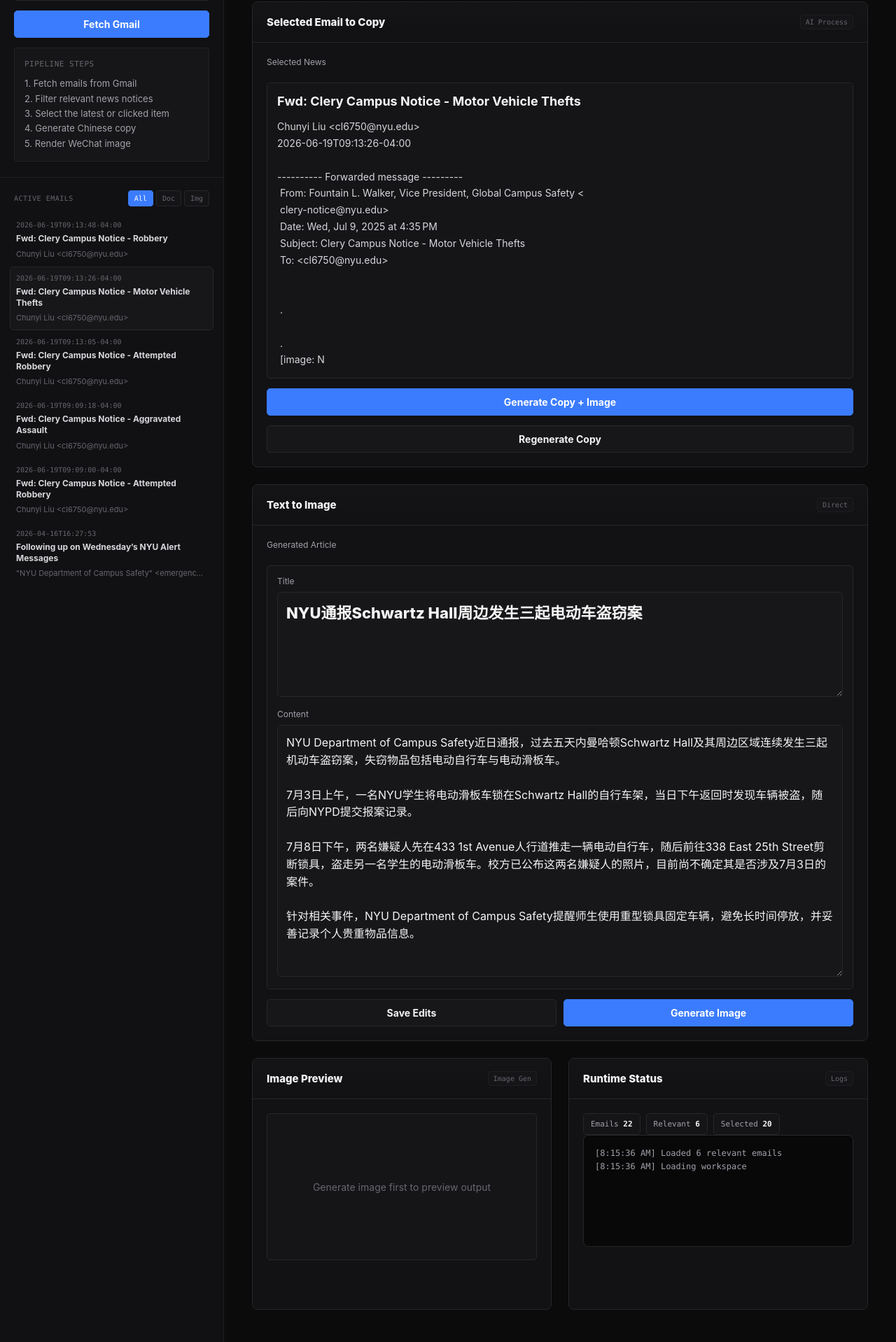
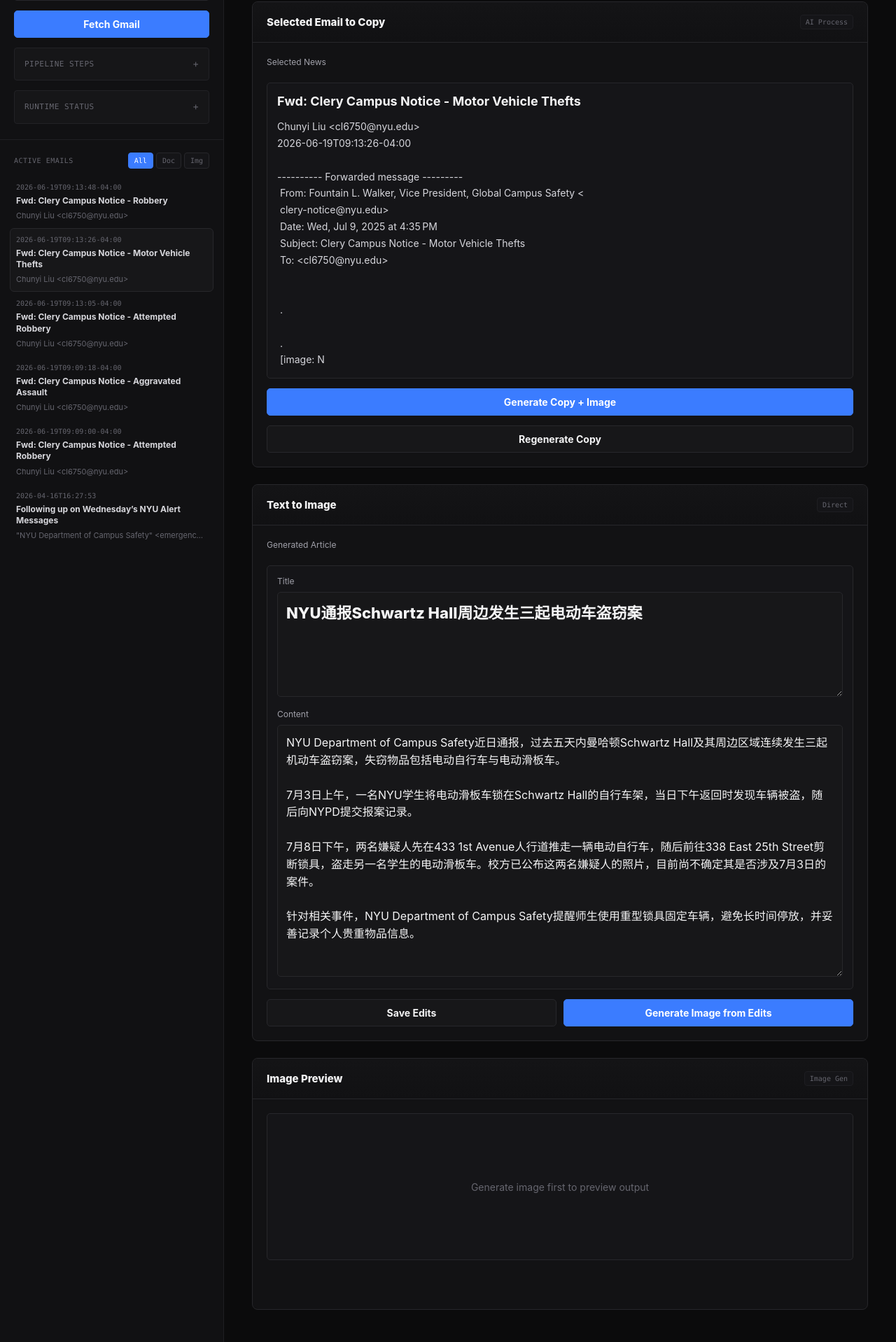
Before and after one commit to sx2660-png/news_intelligence, a Flask app: page / in a window 1280 px wide. Shown: the part 126-2044 px from the top of the page at 70% size. Run offline with Flask 3, Linux system fonts and the light colour scheme; the visitor is signed in with stand-in values (Sample User, id 1).

Commit message:
feat：pipeline change

```diff
--- a/templates/dashboard.html
+++ b/templates/dashboard.html
@@ -40,8 +40,13 @@
     .role{font-family:var(--mono);font-size:9px;color:var(--muted);margin-top:2px}
     .ghost{height:30px;border:1px solid var(--border);background:#0d0d0f;color:var(--sub);border-radius:5px;padding:0 10px;cursor:pointer}
     .side-actions{display:grid;gap:10px;margin-top:14px}
-    .pipeline{margin-top:14px;background:#161618;border:1px solid #222226;border-radius:4px;padding:14px 14px;color:var(--sub);line-height:1.65;font-size:13px}
-    .pipeline-title{font-family:var(--mono);font-size:11px;color:var(--muted);text-transform:uppercase;letter-spacing:.5px;margin-bottom:8px}
+    .side-panel{margin-top:14px;background:#161618;border:1px solid #222226;border-radius:4px;color:var(--sub);line-height:1.65;font-size:13px;overflow:hidden}
+    .side-panel summary{list-style:none;cursor:pointer;padding:12px 14px;font-family:var(--mono);font-size:11px;color:var(--muted);text-transform:uppercase;letter-spacing:.5px;display:flex;align-items:center;justify-content:space-between}
+    .side-panel summary::-webkit-details-marker{display:none}
+    .side-panel summary::after{content:"+";font-size:13px;color:var(--muted)}
+    .side-panel[open] summary{border-bottom:1px solid #222226}
+    .side-panel[open] summary::after{content:"-"}
+    .side-panel-body{padding:12px 14px}
     .task-head{display:flex;justify-content:space-between;align-items:center;padding:18px 20px 10px}
     .eyebrow{font-family:var(--mono);font-size:10px;letter-spacing:.5px;color:var(--muted);text-transform:uppercase}
     .tabs{display:flex;gap:4px}
@@ -84,7 +89,7 @@
     .inline-actions{display:grid;grid-template-columns:1fr 1fr;gap:10px}
     .preview{background:#151518;border:1px solid var(--border);border-radius:5px;min-height:210px;padding:12px;display:grid;place-items:center;color:var(--muted);text-align:center;line-height:1.5}
     .preview img{display:block;width:100%;height:auto;border-radius:3px;background:white}
-    .bottom{display:grid;grid-template-columns:1fr 1fr;gap:24px;margin-top:24px}
+    .bottom{display:grid;grid-template-columns:1fr;gap:24px;margin-top:24px}
     .log{background:#080809;border:1px solid var(--border);border-radius:var(--radius);min-height:160px;padding:16px;font-family:var(--mono);font-size:12px;color:var(--sub);white-space:pre-wrap;line-height:1.55}
     .status-line{display:flex;gap:8px;flex-wrap:wrap}
     .status-pill{border:1px solid var(--border);background:#151518;border-radius:5px;padding:8px 10px;color:var(--sub);font-family:var(--mono);font-size:11px}
@@ -111,14 +116,27 @@
         <div class="side-actions">
           <button class="btn primary" id="fetchBtn">Fetch Gmail</button>
         </div>
-        <div class="pipeline">
-          <div class="pipeline-title">Pipeline Steps</div>
+        <details class="side-panel">
+          <summary>Pipeline Steps</summary>
+          <div class="side-panel-body">
             <div>1. Fetch emails from Gmail</div>
             <div>2. Filter relevant news notices</div>
             <div>3. Select the latest or clicked item</div>
             <div>4. Generate Chinese copy</div>
             <div>5. Render WeChat image</div>
           </div>
+        </details>
+        <details class="side-panel">
+          <summary>Runtime Status</summary>
+          <div class="side-panel-body">
+            <div class="status-line">
+              <div class="status-pill">Emails <strong id="emailCount">0</strong></div>
+              <div class="status-pill">Relevant <strong id="relevantCount">0</strong></div>
+              <div class="status-pill">Selected <strong id="selectedUid">none</strong></div>
+            </div>
+            <div class="log" id="log"></div>
+          </div>
+        </details>
       </div>
       <div class="task-head">
         <div class="eyebrow">Active Emails</div>
@@ -165,7 +183,7 @@
             </div>
             <div class="inline-actions">
               <button class="btn" id="saveBtn">Save Edits</button>
-              <button class="btn primary" id="imageBtn">Generate Image</button>
+              <button class="btn primary" id="imageBtn">Generate Image from Edits</button>
             </div>
           </div>
         </article>
@@ -179,20 +197,6 @@
           </div>
           <div class="card-body">
             <div class="preview" id="preview">Generate image first to preview output</div>
-          </div>
-        </article>
-        <article class="card">
-          <div class="card-head">
-            <div class="card-title">Runtime Status</div>
-            <div class="badge">Logs</div>
-          </div>
-          <div class="card-body">
-            <div class="status-line">
-              <div class="status-pill">Emails <strong id="emailCount">0</strong></div>
-              <div class="status-pill">Relevant <strong id="relevantCount">0</strong></div>
-              <div class="status-pill">Selected <strong id="selectedUid">none</strong></div>
-            </div>
-            <div class="log" id="log"></div>
           </div>
         </article>
       </section>
@@ -216,14 +220,15 @@
     };
 
     async function api(path, options = {}){
+      const {keepBusy = false, ...fetchOptions} = options;
       setBusy(true);
       try{
-        const res = await fetch(path, {headers:{"Content-Type":"application/json"}, ...options});
+        const res = await fetch(path, {headers:{"Content-Type":"application/json"}, ...fetchOptions});
         const data = await res.json();
         if(!res.ok) throw new Error(data.error || res.statusText);
         return data;
       } finally {
-        setBusy(false);
+        if(!keepBusy) setBusy(false);
       }
     }
 
@@ -302,6 +307,20 @@
       return data.article;
     }
 
+    async function generateCopyAndImage(uid){
+      if(!uid) throw new Error("No email selected");
+      log("Generating Chinese copy");
+      log("Rendering WeChat image");
+      const data = await api("/api/generate", {
+        method:"POST",
+        body:JSON.stringify({uid})
+      });
+      renderArticle(data.article);
+      renderImage(data.image);
+      log("Copy and image generated");
+      return data;
+    }
+
     function renderImage(image){
       if(!image || !image.image_path){
         $("preview").innerHTML = `Generate image first to preview output`;
@@ -323,22 +342,38 @@
     }
 
     $("fetchBtn").addEventListener("click", async () => {
+      try{
         log("Fetching Gmail inbox");
-      const data = await api("/api/fetch", {method:"POST", body:"{}"});
+        const data = await api("/api/fetch", {method:"POST", body:"{}", keepBusy:true});
         emails = data.relevant || [];
         $("emailCount").textContent = String(data.emails_count || 0);
         selectedUid = emails[0] ? emails[0].uid : null;
         renderEmails();
         renderSelected();
         log(`Fetched ${data.emails_count} emails`);
+
+        if(!selectedUid){
+          renderArticle(null);
+          renderImage(null);
+          log("No relevant news notices found. Pipeline stopped.");
+          return;
+        }
+
+        log("Selected latest relevant email");
+        await generateCopyAndImage(selectedUid);
+      } catch(err) {
+        log(`Error: ${err.message}`);
+      } finally {
+        setBusy(false);
+      }
     });
     $("refreshBtn").addEventListener("click", loadState);
     $("generateBtn").addEventListener("click", async () => {
-      log("Generating copy and image");
-      const data = await api("/api/generate", {method:"POST", body:JSON.stringify({uid:selectedUid})});
-      renderArticle(data.article);
-      renderImage(data.image);
-      log("Copy and image generated");
+      try{
+        await generateCopyAndImage(selectedUid);
+      } catch(err) {
+        log(`Error: ${err.message}`);
+      }
     });
     $("copyBtn").addEventListener("click", async () => {
       log("Regenerating copy");
```
Lines whose indentation alone changed are shown as unchanged.
